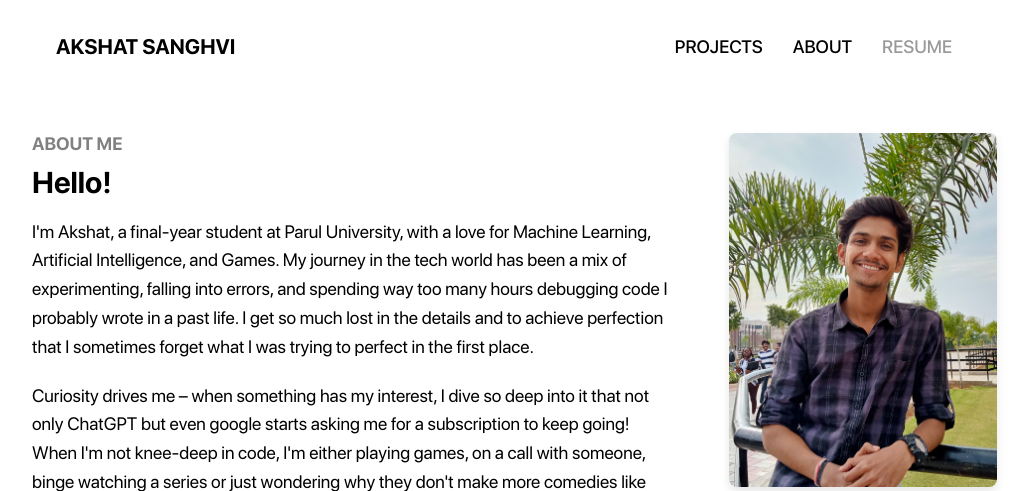
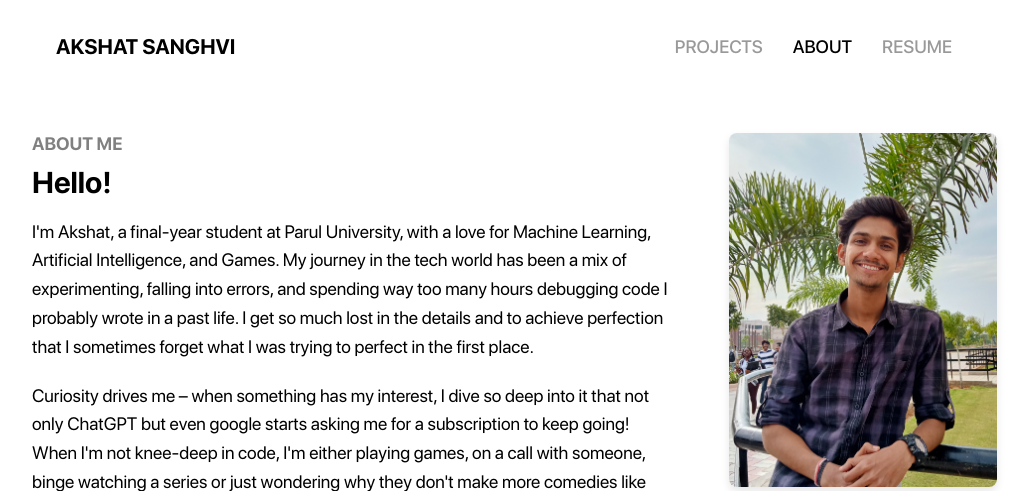
Before and after one commit to iiakshat/portfolio, a Flask app: page /about in a window 1280 px wide. Shown: the top 491 px of the page, without its empty margins (136-1164 px from the left). Run offline with Flask 3, Linux system fonts and the light colour scheme; some libraries are stand-ins or nearby versions.

Commit message:
Update About

```diff
--- a/static/css/about.css
+++ b/static/css/about.css
@@ -8,10 +8,6 @@
 
 #about {
     color: #000000;
-}
-
-#projects {
-    color: rgba(0, 0, 0, 0.4);
 }
 
 .about-section {
--- a/templates/about.html
+++ b/templates/about.html
@@ -21,9 +21,9 @@
         <h3>AKSHAT SANGHVI</h3>
         <div>
             <ul>
-                <li id="projects"><a href="index.html">PROJECTS</a></li>
-                <li id="about"><a href="about.html">ABOUT</a></li>
-                <li id="resume"><a href="#">RESUME</a></li>
+                <li id="projects" style="color: rgba(0, 0, 0, 0.4);"><a href="/">PROJECTS</a></li>
+                <li id="about"><a href="#">ABOUT</a></li>
+                <li id="resume" ><a href="https://drive.google.com/file/d/1dsSj5K_gkwinpH-r3neYVaqzD0whTyHg/view?usp=sharing">RESUME</a></li>
             </ul>
         </div>
     </header>
@@ -45,7 +45,7 @@
     </section>
 
     <footer>
-        <h1> <a>Let's Get in touch!</a></h1>
+        <h1> <a href="mailto:jakshat569@gmail.com">Let's Get in touch!</a></h1>
         <div>
             <a class="icon" href="https://github.com/iiakshat"><span>Github</span></a>
             <a class="icon" href="https://www.linkedin.com/in/akshat-sanghvi"><span>Linkedin</span></a>
```
